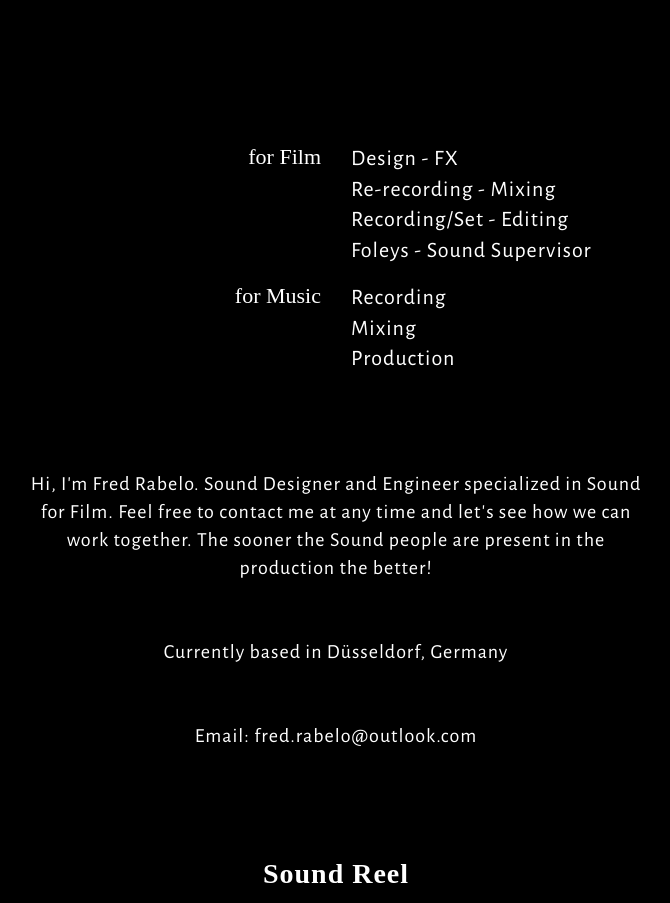
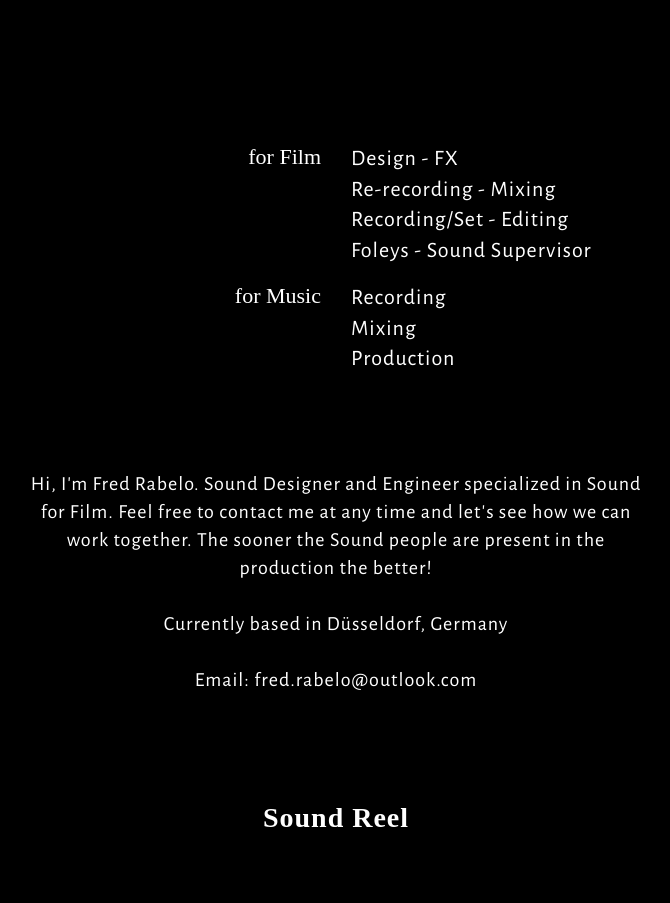
Before and after one commit to fred-rabelo/fred-rabelo.github.io, a plain HTML site: page index.html in a window 1280 px wide. Shown: the part 338-1241 px from the top of the page, without its empty margins (304-974 px from the left). Drawn offline with nearby package versions, Linux system fonts and the light colour scheme; a web font is replaced by a local one.

Commit message:
Update index.html

```diff
--- a/index.html
+++ b/index.html
@@ -207,10 +207,10 @@
 				Hi, I'm Fred Rabelo. Sound Designer and Engineer
 				specialized in Sound for Film. Feel free to contact me at any time
 				and let's see how we can work together.
-				The sooner the Sound people are present in the production the better! <br><br><br>
+				The sooner the Sound people are present in the production the better! <br><br>
 
 				Currently based in
-				Düsseldorf, Germany <br><br><br>
+				Düsseldorf, Germany <br><br>
 
 				Email:
 				fred.rabelo@outlook.com <br><br>
```
